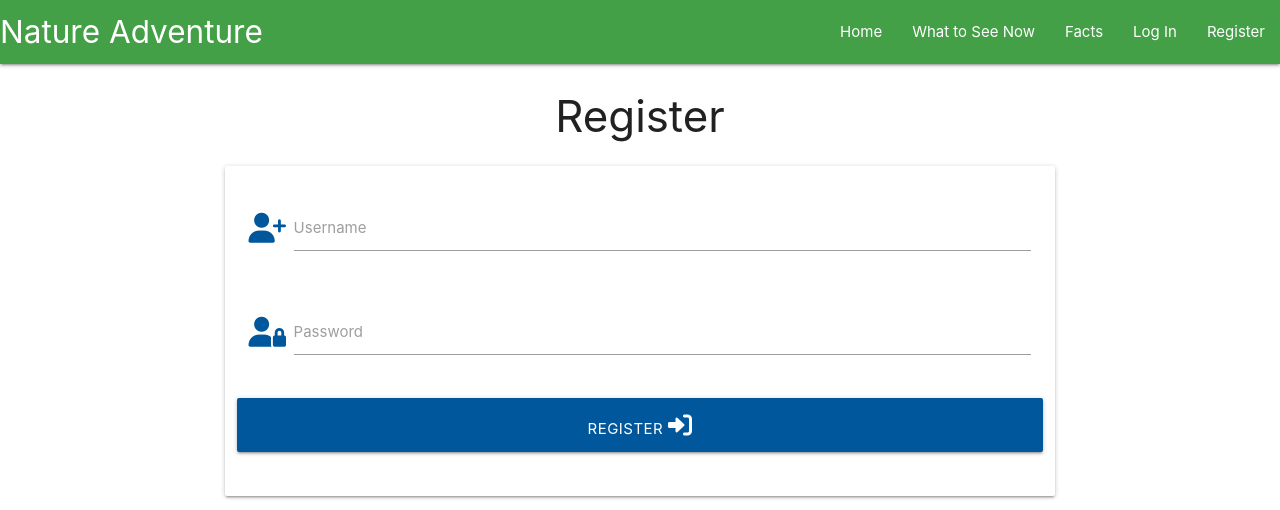
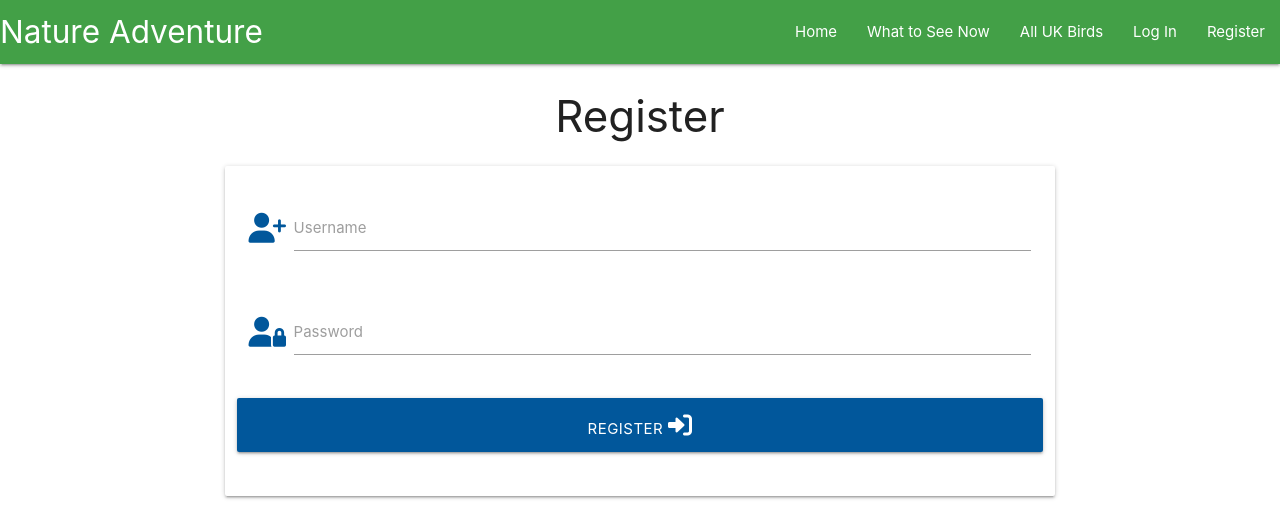
Before and after one commit to megan-grug/nature-adventure, a Flask app: page /register in a window 1280 px wide. Shown: the top 510 px of the page. Run offline with Flask 2, Linux system fonts and the light colour scheme; some libraries are stand-ins or nearby versions.

Commit message:
Added all UK birds page/function

```diff
--- a/app.py
+++ b/app.py
@@ -23,7 +23,7 @@ mongo = PyMongo(app)
 @app.route("/get_home")
 def get_home():
     '''function to produce the home page'''
-    recent_records = mongo.db.records.find().sort("date_seen", -1).limit(6)
+    recent_records = mongo.db.records.find().sort("date_seen", 1).limit(6)
     month = str(dt.date.today().month)
     print(month)
     current_month_birds = list(mongo.db.creatures.find({"best_month": month}))
@@ -31,6 +31,14 @@ def get_home():
 
     return render_template("index.html", recent_records=recent_records,
                            current_month_birds=current_month_birds)
+
+
+@app.route("/all_uk_birds")
+def all_uk_birds():
+    '''function to populate the all birds page'''
+    all_birds = mongo.db.creatures.find()
+    print(all_birds)
+    return render_template("all_uk_birds.html", all_birds=all_birds)
 
 
 @app.route("/register", methods=["GET", "POST"])
--- a/templates/base.html
+++ b/templates/base.html
@@ -26,7 +26,7 @@
               <ul class="right hide-on-med-and-down">
                 <li><a href="{{ url_for('get_home') }}">Home</a></li>
                 <li><a href="#">What to See Now</a></li>
-                <li><a href="#">Facts</a></li>
+                <li><a href="{{ url_for('all_uk_birds') }}">All UK Birds</a></li>
                 {% if session.user %}
                 <li><a href="{{ url_for('records', username=session['user']) }}">My Records</a></li>
                 <li><a href="{{ url_for('add_record') }}">Add Record</a></li>
@@ -43,7 +43,7 @@
           <ul class="sidenav green darken-1" id="mobile-demo">
             <li><a href="{{ url_for('get_home') }}">Home</a></li>
             <li><a href="#">What to See Now</a></li>
-            <li><a href="#">Facts</a></li>
+            <li><a href="{{ url_for('get_home') }}">All UK Birds</a></li>
             {% if session.user %}
               <li><a href="{{ url_for('records', username=session['user']) }}">My Records</a></li>
               <li><a href="{{ url_for('add_record') }}">Add Record</a></li>
```
Also changed, not shown: templates/all_uk_birds.html (added, +34 -0 lines).
